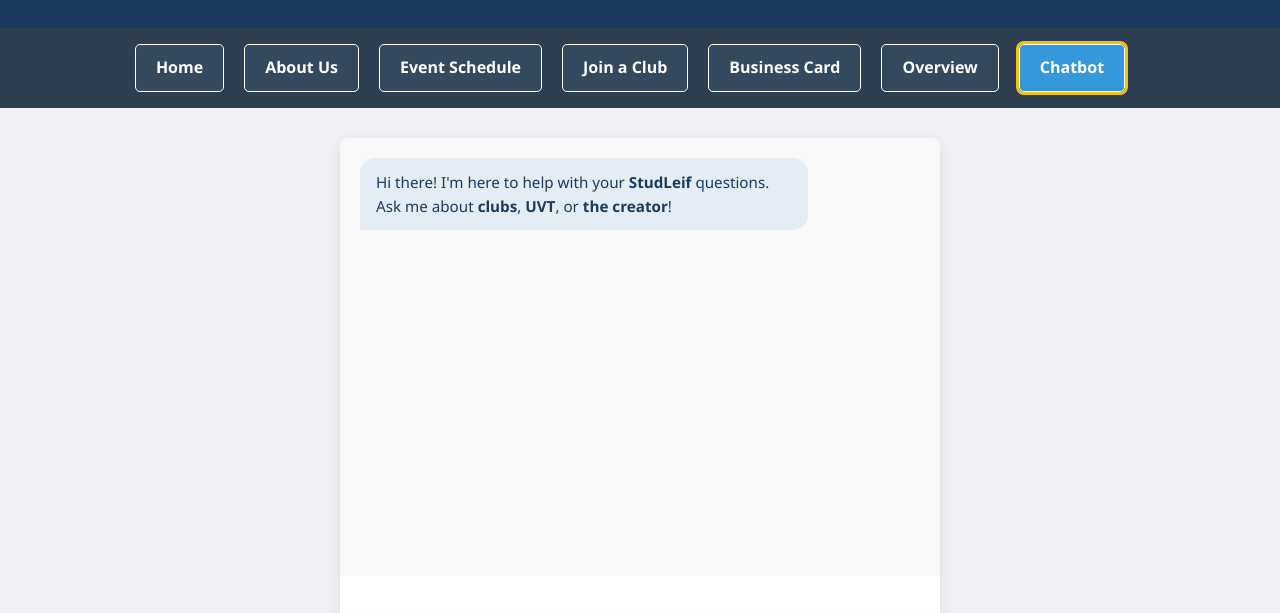
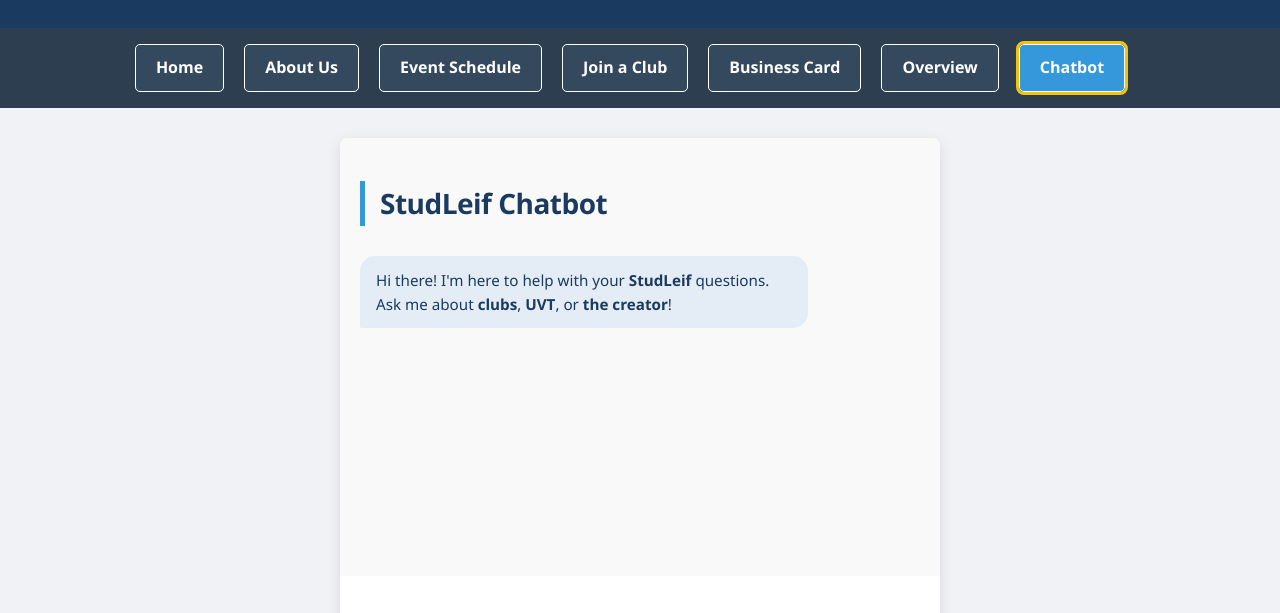
Before and after one commit to nicu-gutu/HW2-live, a plain HTML site: page chatbot.html in a window 1280 px wide. Shown: the part 114-727 px from the top of the page. Drawn offline with Linux system fonts and the light colour scheme.

Commit message:
add h2 in chatbot

```diff
--- a/chatbot.html
+++ b/chatbot.html
@@ -28,6 +28,7 @@
 
   <main id="chat-container">
     <section class="chat-window" id="chatWindow">
+      <h2>StudLeif Chatbot</h2>
       <div class="message bot-message">
         Hi there! I'm here to help with your <b>StudLeif</b> questions. Ask me about <b>clubs</b>, <b>UVT</b>, or <b>the creator</b>!
       </div>
```
